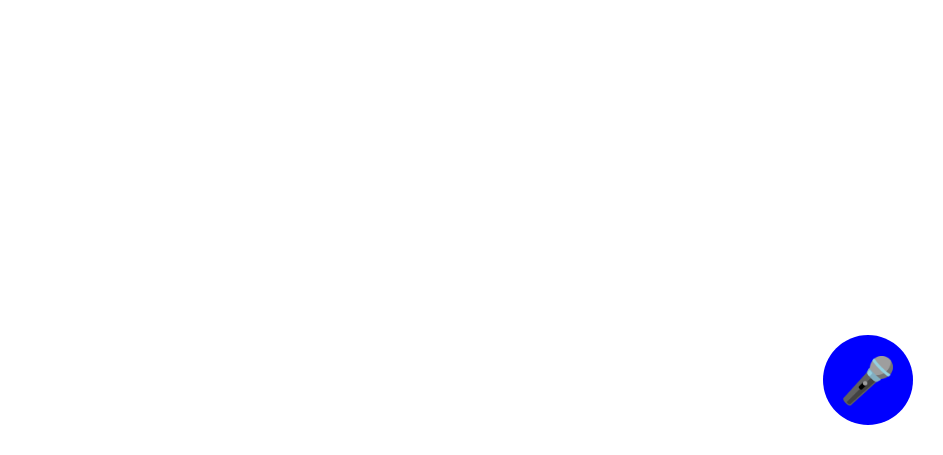
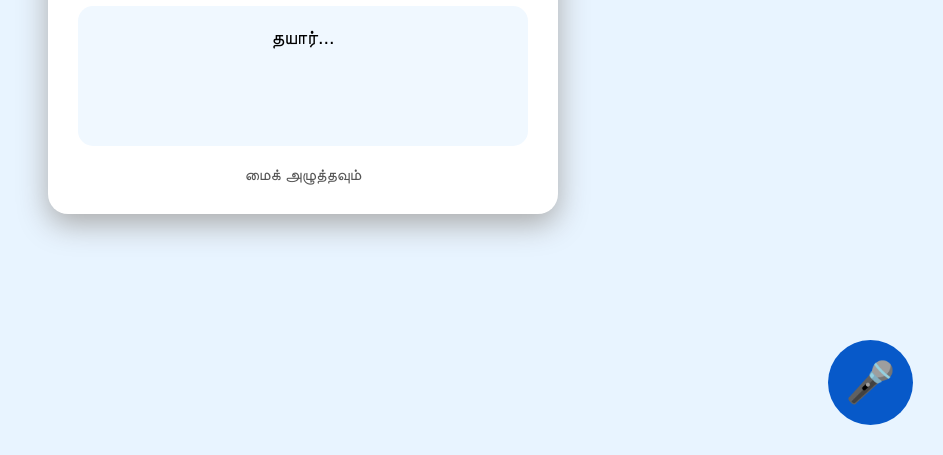
Before and after one commit to jayasankard35-lgtm/tamilv1, a plain HTML site: page index.html in a window 1280 px wide. Shown: the part 345-800 px from the top of the page, without its empty margins (337-1280 px from the left). Drawn offline with Linux system fonts and the light colour scheme.

Commit message:
Update style.css

```diff
--- a/style.css
+++ b/style.css
@@ -1,37 +1,125 @@
 body{
 
-text-align:center;
+margin:0;
+
+height:100vh;
+
+display:flex;
+
+justify-content:center;
+
+align-items:center;
+
+
+background:#e8f4ff;
+
+
 font-family:Arial;
+
 
 }
 
 
+
+.container{
+
+
+width:90%;
+
+max-width:450px;
+
+
+background:white;
+
+
+padding:30px;
+
+
+border-radius:20px;
+
+
+text-align:center;
+
+
+box-shadow:0 10px 30px #aaa;
+
+
+}
+
+
+
+h1{
+
+color:#0759c9;
+
+}
+
+
+
+#text{
+
+
+margin-top:20px;
+
+
+padding:20px;
+
+
+min-height:100px;
+
+
+background:#f0f8ff;
+
+
+border-radius:15px;
+
+
+font-size:20px;
+
+
+}
+
+
+
+#status{
+
+margin-top:20px;
+
+color:#555;
+
+}
+
+
+
 #mic{
 
+
 position:fixed;
+
 
 bottom:30px;
 
 right:30px;
 
 
-width:90px;
+width:85px;
 
-height:90px;
+height:85px;
 
 
 border-radius:50%;
 
 
-font-size:45px;
+border:none;
 
 
-background:blue;
+background:#0759c9;
+
 
 color:white;
 
 
-border:none;
+font-size:40px;
 
 
 cursor:pointer;
@@ -39,4 +127,5 @@ cursor:pointer;
 
 z-index:999999;
 
+
 }
```
